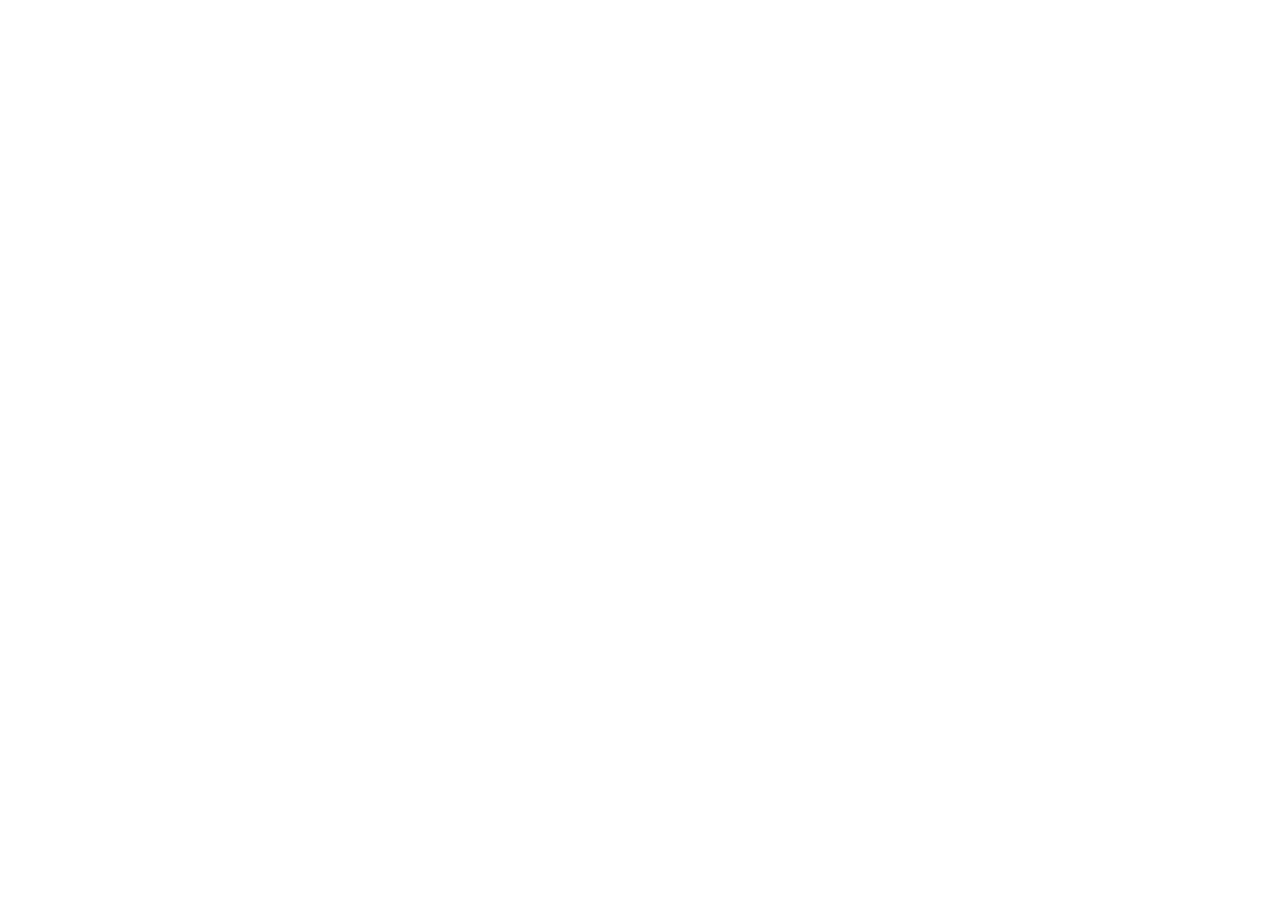
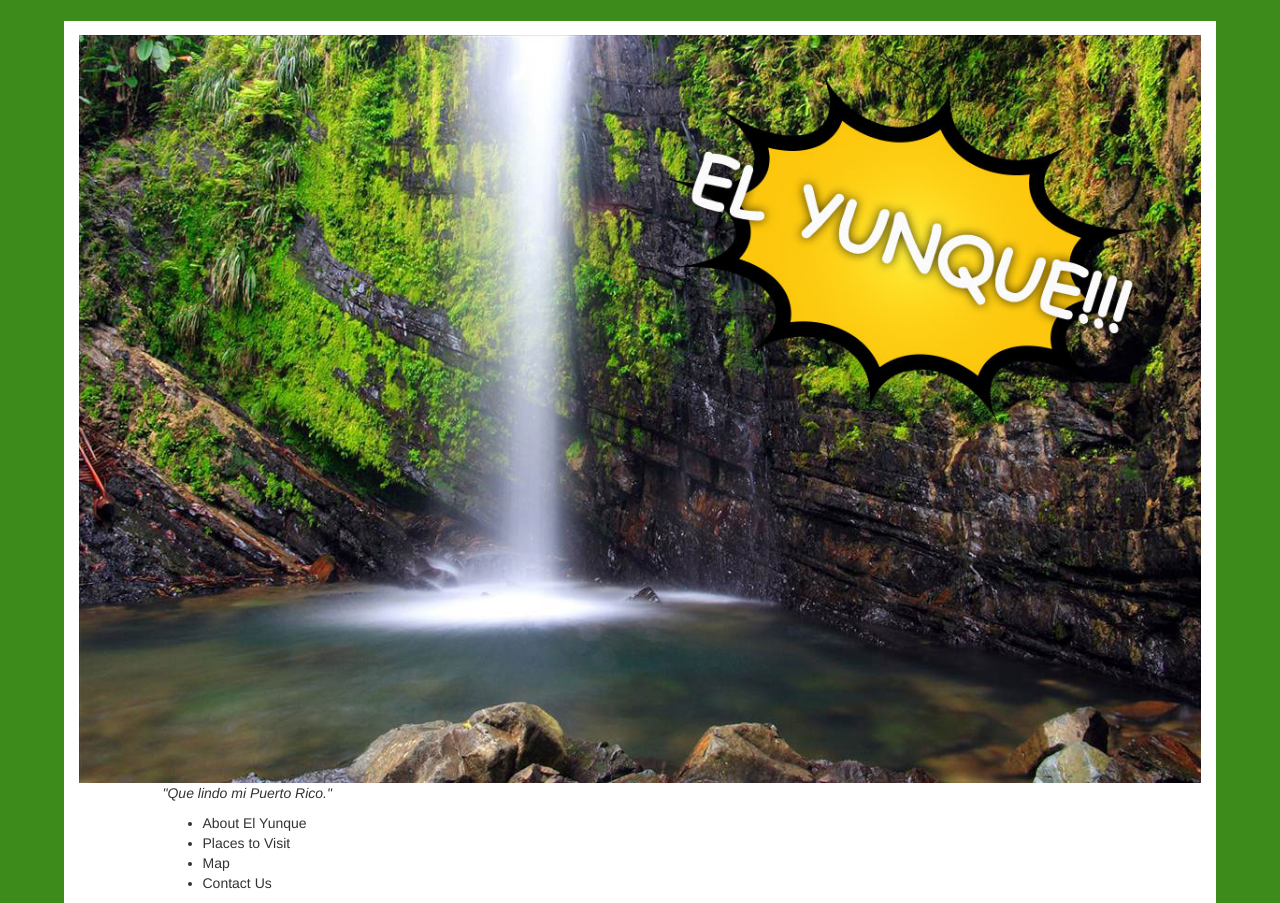
Before and after one commit to GuruFern/DWS2, a plain HTML site: page Wk2_Lopez_Fernando/index.html in a window 1280 px wide. Before the commit the page ends 800 px from the top, so only its background shows below. Drawn offline with nearby package versions, Linux system fonts and the light colour scheme.

Commit message:
Started Week 2 Website

```diff
--- a/Wk2_Lopez_Fernando/css/custom.css
+++ b/Wk2_Lopez_Fernando/css/custom.css
@@ -1 +1,12 @@
 /* Custom stylesheet */
+
+body {
+	background-color: #3C8B1B;
+}
+
+.container {
+	background-color: #fff;
+	width: 90%;
+	margin-top: 1.5em;
+	padding-top: 1em;
+}
--- a/Wk2_Lopez_Fernando/index.html
+++ b/Wk2_Lopez_Fernando/index.html
@@ -10,7 +10,29 @@
 </head>
 
 <body>
+<div class="container">
+	<div class="row">
+		<div class="col-xs-12">
+			<header>
+				<img src="img/el.yunque.burst.jpg" class="img-responsive">
+			</header>
+	</div>
 
+	<div class="row">
+		<div class="col-xs-10 col-xs-push-1">
+			<p><em>"Que lindo mi Puerto Rico."</em></p>
+
+			<nav>
+				<ul>
+					<li>About El Yunque</li>
+					<li>Places to Visit</li>
+					<li>Map</li>
+					<li>Contact Us</li>
+				</ul>
+			</nav>
+		</div>
+	</div>
+</div>
 <!-- javascript -->
 	<script src="http://code.jquery.com/jquery-latest.min.js"></script>
 	<script src="js/bootstrap.min.js"></script>
```
